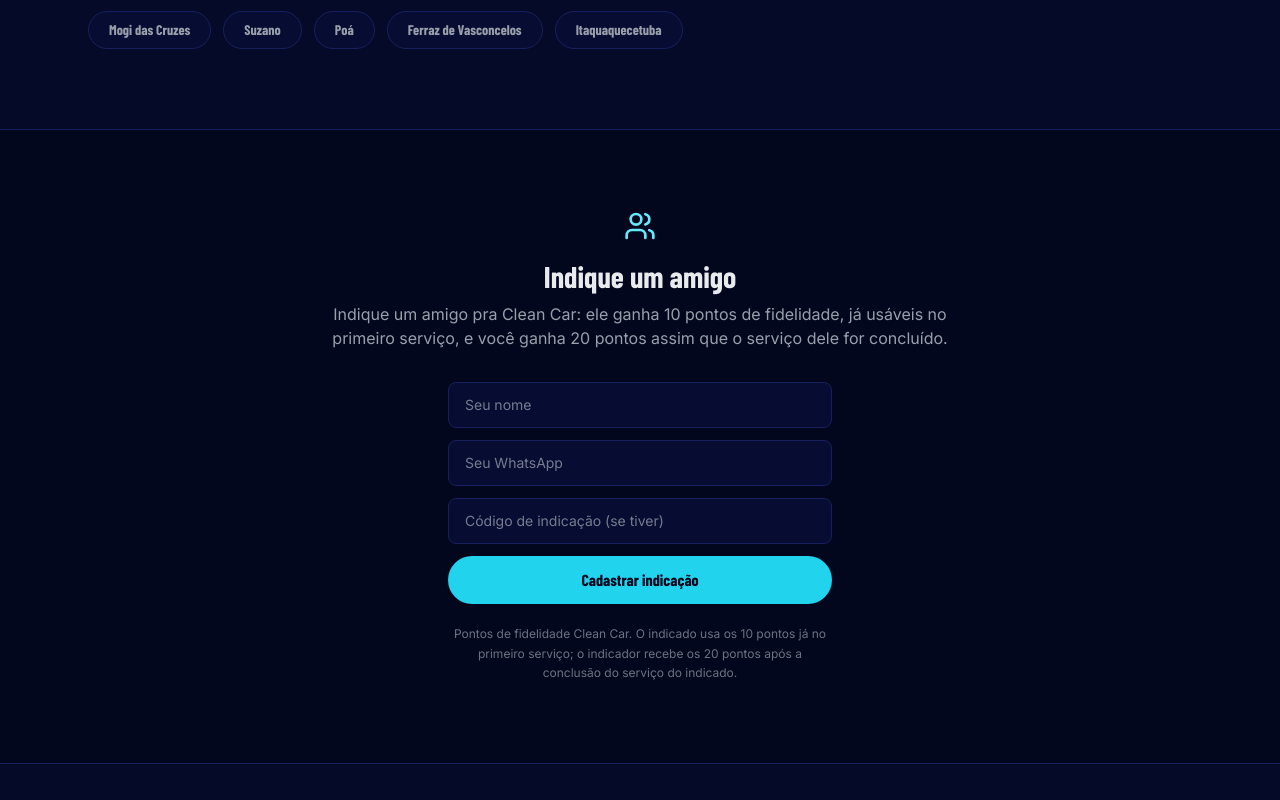
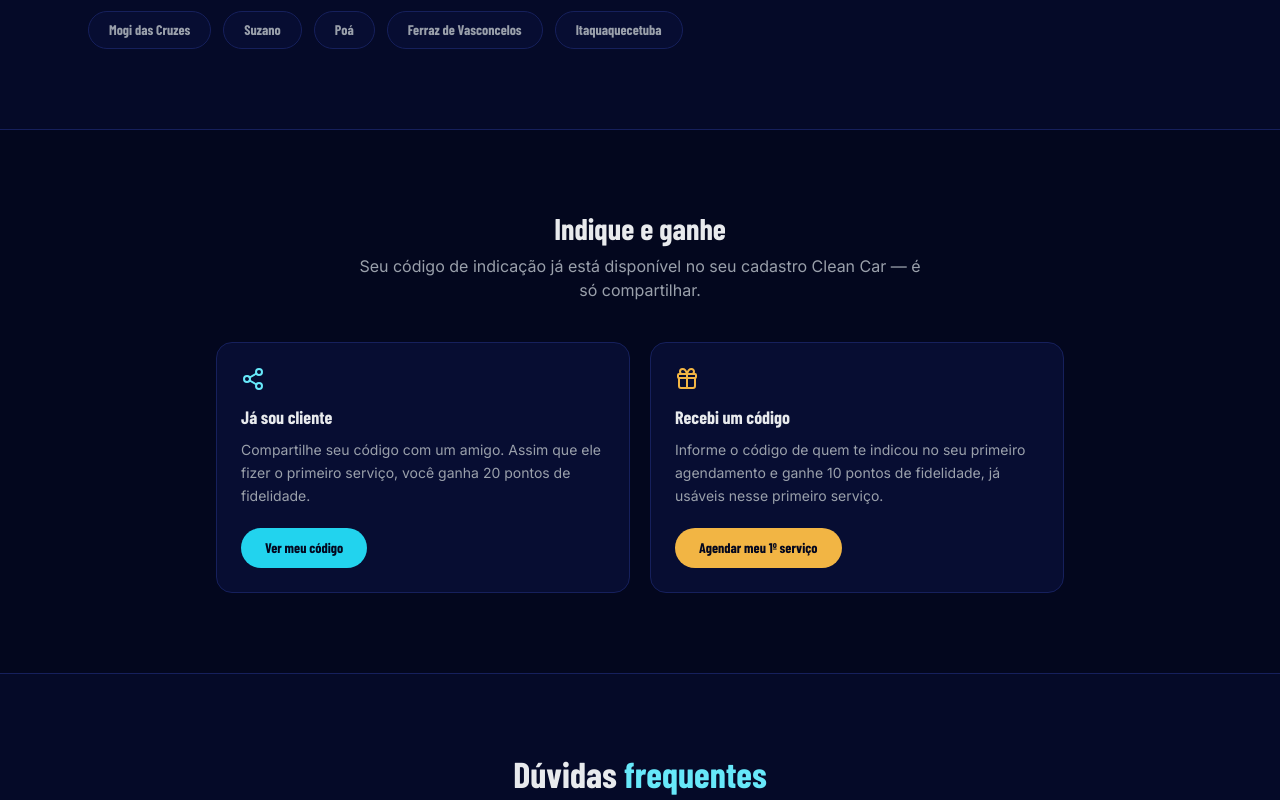
Before and after one commit to clean-car-estetica/clean-car-seo, a Next.js app: page / in a window 1280 px wide. Shown: the part 5100-5900 px from the top of the page. Built offline with nearby package versions, Linux system fonts and the light colour scheme; no server answers; the database is empty; a web font is replaced by a local one.

Commit message:
Simplifica Indique e Ganhe: remove formulario que nao conectava a nada, troca por 2 cartoes claros (ja sou cliente / recebi um codigo) direcionando ao fluxo real de agendamento do GBR

```diff
--- a/app/admin/promocoes/page.tsx
+++ b/app/admin/promocoes/page.tsx
@@ -3,7 +3,19 @@
 import { getPromocoes } from "@/lib/site-content";
 import { salvarPromocao } from "./actions";
 
-function FormPromo({ chave, titulo, promo }: { chave: string; titulo: string; promo: { titulo: string; texto: string; regras: string } }) {
+function FormPromo({
+  chave,
+  titulo,
+  promo,
+  labelTexto = "Benefício (texto principal)",
+  labelRegras = "Regras (letra miúda)",
+}: {
+  chave: string;
+  titulo: string;
+  promo: { titulo: string; texto: string; regras: string };
+  labelTexto?: string;
+  labelRegras?: string;
+}) {
   return (
     <form action={salvarPromocao} className="bg-card border border-card-line rounded-2xl p-6 grid gap-3">
       <input type="hidden" name="chave" value={chave} />
@@ -13,11 +25,11 @@
         <input name="titulo" defaultValue={promo.titulo} className="w-full px-3 py-2 rounded-lg bg-carbon border border-card-line text-steel text-sm" />
       </div>
       <div>
-        <label className="block text-xs font-bold uppercase tracking-wide text-steel-line mb-1">Benefício (texto principal)</label>
+        <label className="block text-xs font-bold uppercase tracking-wide text-steel-line mb-1">{labelTexto}</label>
         <textarea name="texto" defaultValue={promo.texto} rows={2} className="w-full px-3 py-2 rounded-lg bg-carbon border border-card-line text-steel text-sm" />
       </div>
       <div>
-        <label className="block text-xs font-bold uppercase tracking-wide text-steel-line mb-1">Regras (letra miúda)</label>
+        <label className="block text-xs font-bold uppercase tracking-wide text-steel-line mb-1">{labelRegras}</label>
         <textarea name="regras" defaultValue={promo.regras} rows={3} className="w-full px-3 py-2 rounded-lg bg-carbon border border-card-line text-steel text-sm" />
       </div>
       <button type="submit" className="justify-self-start rounded-full bg-verniz text-carbon font-display font-bold px-6 py-2 text-sm hover:bg-verniz-shine">
@@ -39,7 +51,13 @@
       </p>
       <div className="grid gap-6 max-w-2xl">
         <FormPromo chave="cupom" titulo="Cupom de primeira visita" promo={promocoes.cupom} />
-        <FormPromo chave="indicacao" titulo="Indique e Ganhe" promo={promocoes.indicacao} />
+        <FormPromo
+          chave="indicacao"
+          titulo="Indique e Ganhe"
+          promo={promocoes.indicacao}
+          labelTexto="Mensagem pra quem já é cliente (indicador)"
+          labelRegras="Mensagem pra quem recebeu um código (indicado)"
+        />
       </div>
     </div>
   );
--- a/components/Indicacao.tsx
+++ b/components/Indicacao.tsx
@@ -1,71 +1,40 @@
 "use client";
 
-import { useState } from "react";
-import { Users } from "lucide-react";
-import { supabaseBrowser } from "@/lib/supabase-browser";
+import { Share2, Gift } from "lucide-react";
 import { usePromocoes } from "@/components/PromoProvider";
+import AgendarButton from "@/components/AgendarButton";
 
 export default function Indicacao() {
   const { indicacao } = usePromocoes();
-  const [nome, setNome] = useState("");
-  const [whatsapp, setWhatsapp] = useState("");
-  const [codigo, setCodigo] = useState("");
-  const [enviado, setEnviado] = useState(false);
-  const [enviando, setEnviando] = useState(false);
-
-  async function enviar(e: React.FormEvent) {
-    e.preventDefault();
-    setEnviando(true);
-    await supabaseBrowser().from("leads").insert({
-      tipo: "indicacao",
-      nome,
-      whatsapp,
-      codigo_indicacao: codigo || null,
-    });
-    setEnviando(false);
-    setEnviado(true);
-  }
 
   return (
-    <section id="indicacao" className="mx-auto max-w-2xl px-6 py-20 text-center">
-      <Users className="mx-auto text-verniz-shine mb-4" size={32} />
-      <h2 className="font-display font-bold text-3xl text-steel mb-2">{indicacao.titulo}</h2>
-      <p className="text-steel-line mb-8">{indicacao.texto}</p>
+    <section id="indicacao" className="mx-auto max-w-4xl px-6 py-20">
+      <div className="text-center mb-10">
+        <h2 className="font-display font-bold text-3xl text-steel mb-2">{indicacao.titulo}</h2>
+        <p className="text-steel-line max-w-xl mx-auto">
+          Seu código de indicação já está disponível no seu cadastro Clean Car — é só compartilhar.
+        </p>
+      </div>
 
-      {enviado ? (
-        <p className="text-verniz-shine font-display font-bold">Recebemos! Vamos confirmar e te avisar pelo WhatsApp. 🙌</p>
-      ) : (
-        <form onSubmit={enviar} className="grid gap-3 max-w-sm mx-auto">
-          <input
-            required
-            value={nome}
-            onChange={(e) => setNome(e.target.value)}
-            placeholder="Seu nome"
-            className="px-4 py-3 rounded-lg bg-card border border-card-line text-steel text-sm"
-          />
-          <input
-            required
-            value={whatsapp}
-            onChange={(e) => setWhatsapp(e.target.value)}
-            placeholder="Seu WhatsApp"
-            className="px-4 py-3 rounded-lg bg-card border border-card-line text-steel text-sm"
-          />
-          <input
-            value={codigo}
-            onChange={(e) => setCodigo(e.target.value)}
-            placeholder="Código de indicação (se tiver)"
-            className="px-4 py-3 rounded-lg bg-card border border-card-line text-steel text-sm"
-          />
-          <button
-            type="submit"
-            disabled={enviando}
-            className="rounded-full bg-verniz text-carbon font-display font-bold px-8 py-3 hover:bg-verniz-shine transition-colors disabled:opacity-40"
-          >
-            {enviando ? "Enviando..." : "Cadastrar indicação"}
-          </button>
-          {indicacao.regras && <p className="text-xs text-steel-line/70 leading-relaxed mt-2">{indicacao.regras}</p>}
-        </form>
-      )}
+      <div className="grid sm:grid-cols-2 gap-5">
+        <div className="bg-card border border-card-line rounded-2xl p-6">
+          <Share2 className="text-verniz-shine mb-3" size={24} />
+          <h3 className="font-display font-bold text-lg text-steel mb-2">Já sou cliente</h3>
+          <p className="text-sm text-steel-line leading-relaxed mb-5">{indicacao.texto}</p>
+          <AgendarButton className="inline-block rounded-full bg-verniz text-carbon font-display font-bold px-6 py-2.5 text-sm hover:bg-verniz-shine transition-colors">
+            Ver meu código
+          </AgendarButton>
+        </div>
+
+        <div className="bg-card border border-card-line rounded-2xl p-6">
+          <Gift className="text-cera mb-3" size={24} />
+          <h3 className="font-display font-bold text-lg text-steel mb-2">Recebi um código</h3>
+          <p className="text-sm text-steel-line leading-relaxed mb-5">{indicacao.regras}</p>
+          <AgendarButton className="inline-block rounded-full bg-cera text-carbon font-display font-bold px-6 py-2.5 text-sm hover:brightness-95 transition-all">
+            Agendar meu 1º serviço
+          </AgendarButton>
+        </div>
+      </div>
     </section>
   );
 }
--- a/lib/site-content.ts
+++ b/lib/site-content.ts
@@ -10,9 +10,9 @@
     regras: "Válido para novos clientes, uma vez por CPF/veículo. Desconto informado no contato pelo WhatsApp.",
   },
   indicacao: {
-    titulo: "Indique um amigo",
-    texto: "Indique um amigo pra Clean Car: ele ganha 10 pontos de fidelidade, já usáveis no primeiro serviço, e você ganha 20 pontos assim que o serviço dele for concluído.",
-    regras: "Pontos de fidelidade Clean Car. O indicado usa os 10 pontos já no primeiro serviço; o indicador recebe os 20 pontos após a conclusão do serviço do indicado.",
+    titulo: "Indique e ganhe",
+    texto: "Compartilhe seu código com um amigo. Assim que ele fizer o primeiro serviço, você ganha 20 pontos de fidelidade.",
+    regras: "Informe o código de quem te indicou no seu primeiro agendamento e ganhe 10 pontos de fidelidade, já usáveis nesse primeiro serviço.",
   },
 };
 
```
